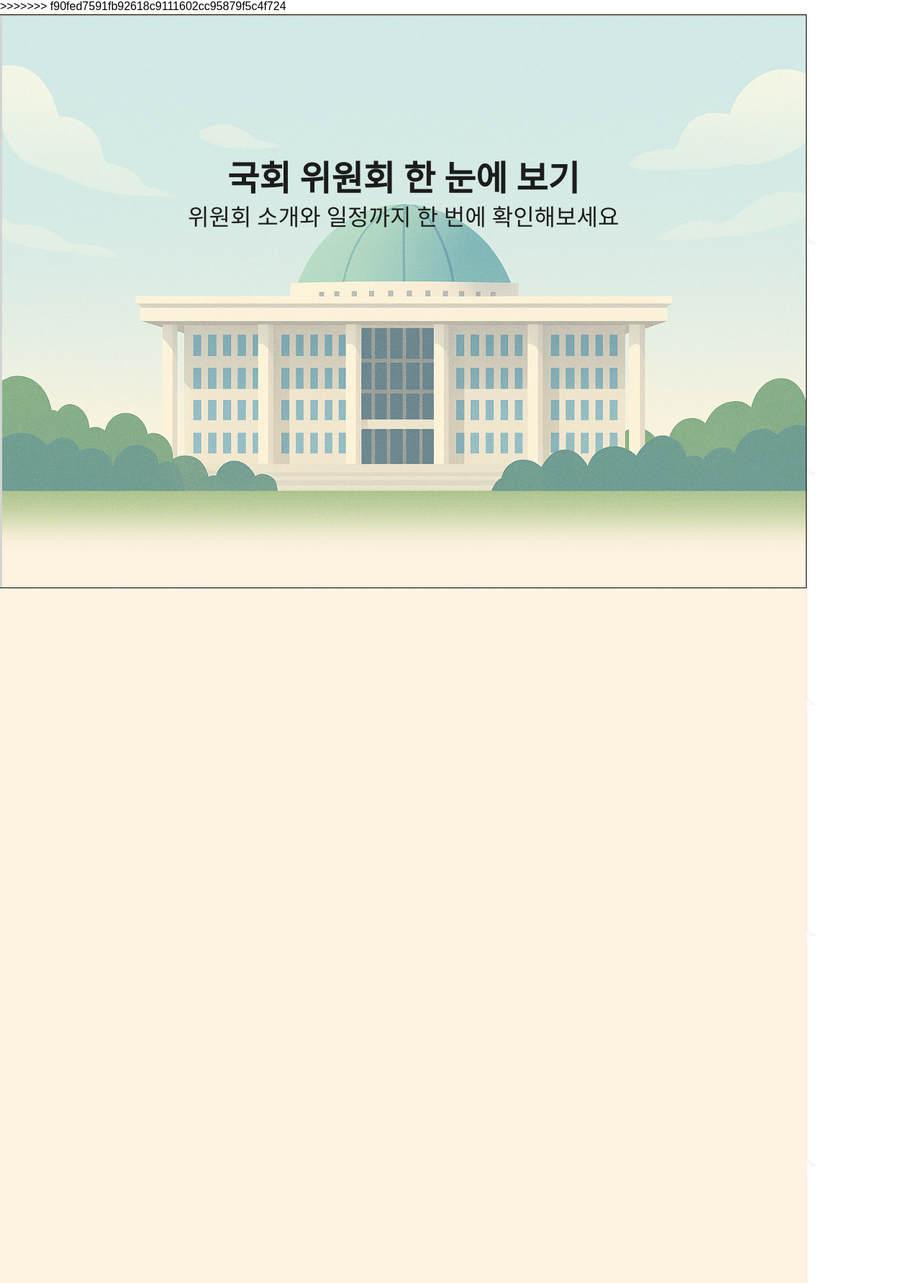
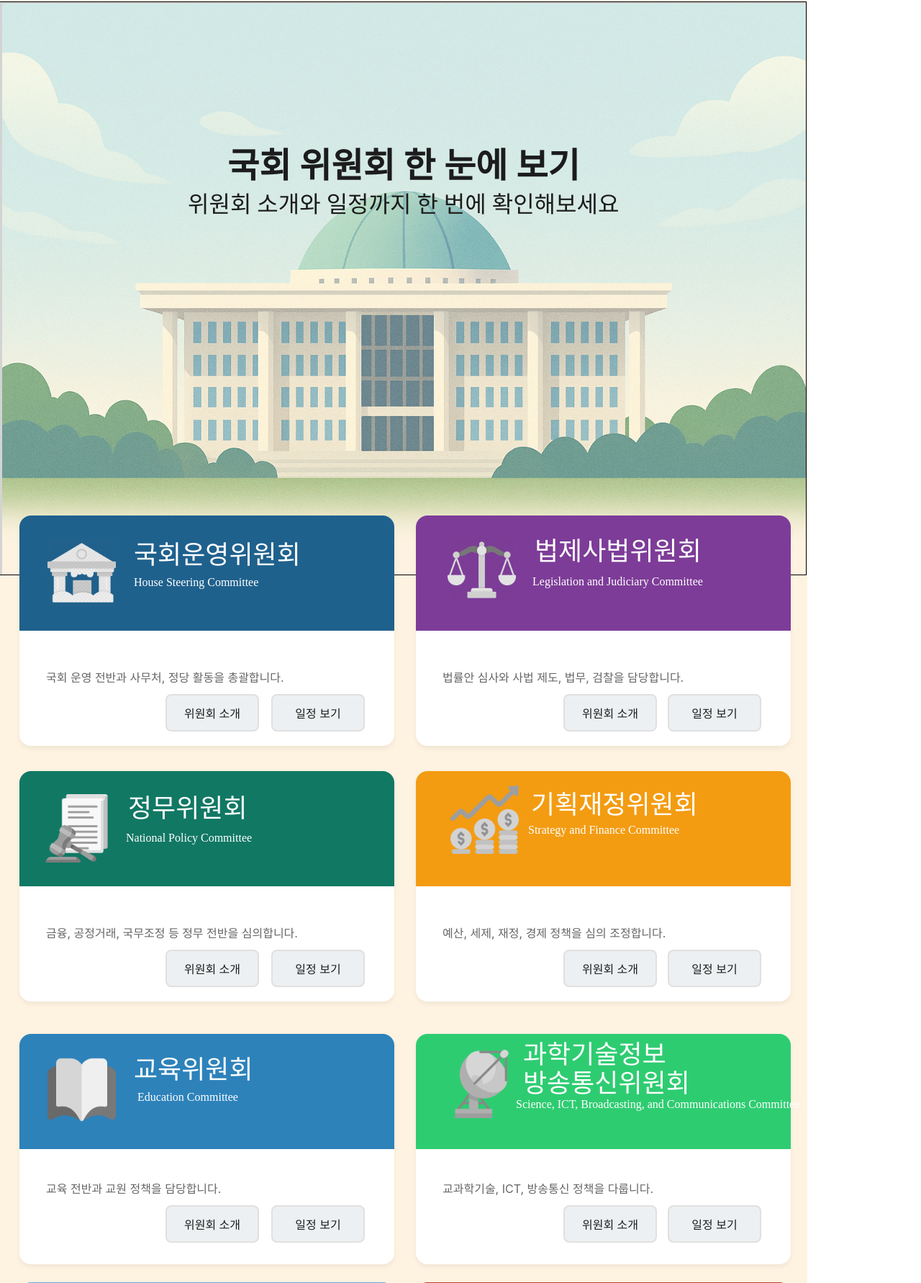
Before and after one commit to leehosung-edu/oao-dashborad, a FastAPI app: page / in a window 1280 px wide; the page is wider, and only the part inside the window is pictured. Shown: the top 1782 px of that part at 72% size. Run offline with FastAPI, Linux system fonts and the light colour scheme.

Commit message:
포크 동기화를 안해버려서 이리 되었습니다

```diff
--- a/app/templates/index.html
+++ b/app/templates/index.html
@@ -25,7 +25,12 @@
         type="image/png"
         href="../static/images/favicon-32x32.png"
     />
->>>>>>> f90fed7591fb92618c9111602cc95879f5c4f724
+    <link rel="stylesheet" href="{{ url_for('static', path='css/Rec_Comm_Upper.css') }}">
+    <link rel="stylesheet" href="{{ url_for('static', path='css/Button.css') }}">
+    <link rel="stylesheet" href="{{ url_for('static', path='css/work_font.css') }}">
+    <link rel="stylesheet" href="{{ url_for('static', path='css/ko_and_en_font.css') }}">
+    <link rel="stylesheet" href="{{ url_for('static', path='css/icon.css') }}">
+    <link rel="stylesheet" href="{{ url_for('static', path='css/Comm.css') }}">
 </head>
 <body>
     <div id="main">
```
